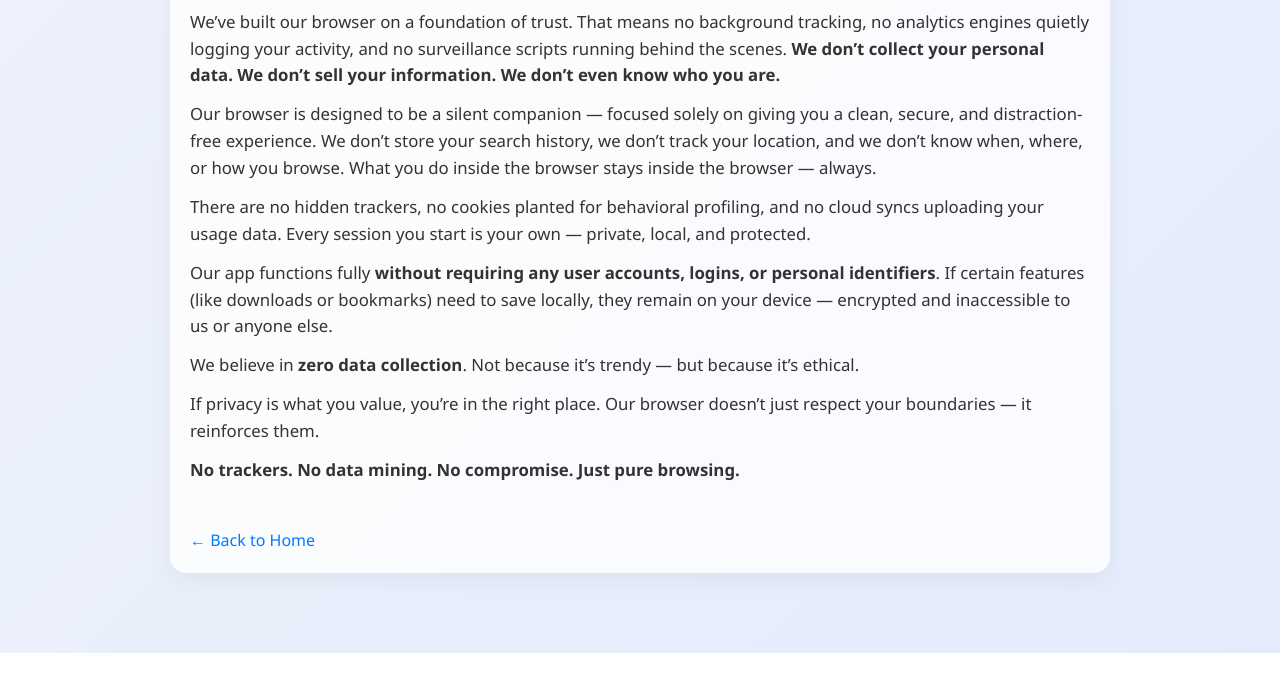
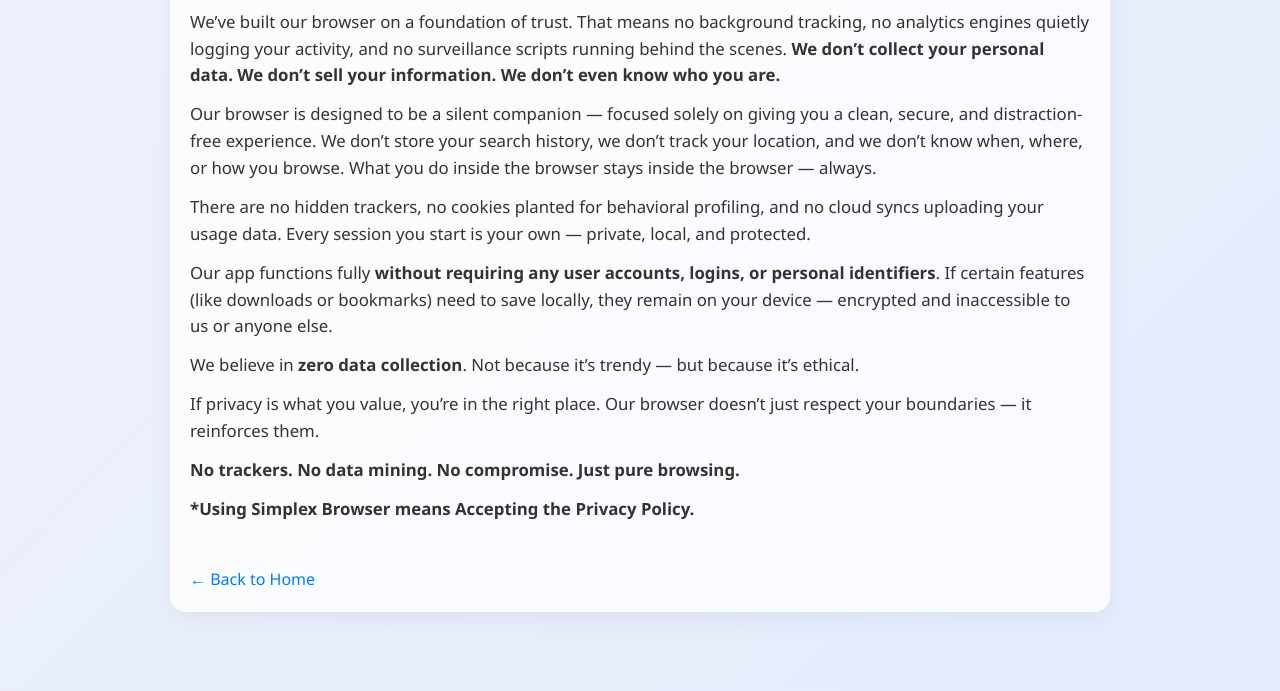
Before and after one commit to devin963/Simplex, a plain HTML site: page docs/privacy_policy-999.html in a window 1280 px wide. Shown: the part 237-928 px from the top of the page. Before the commit the page ends 890 px from the top, so only its background shows below. Drawn offline with Linux system fonts and the light colour scheme.

Commit message:
Update privacy_policy-999.html

```diff
--- a/docs/privacy_policy-999.html
+++ b/docs/privacy_policy-999.html
@@ -82,7 +82,7 @@
     <p>If privacy is what you value, you’re in the right place. Our browser doesn’t just respect your boundaries — it reinforces them.</p>
 
     <p><strong>No trackers. No data mining. No compromise. Just pure browsing.</strong></p>
-
+    <p><strong>*Using Simplex Browser means Accepting the  Privacy Policy. </strong></p>
     <a href="https://devin963.github.io/Simplex/" class="back-link">← Back to Home</a>
   </div>
 </body>
```
